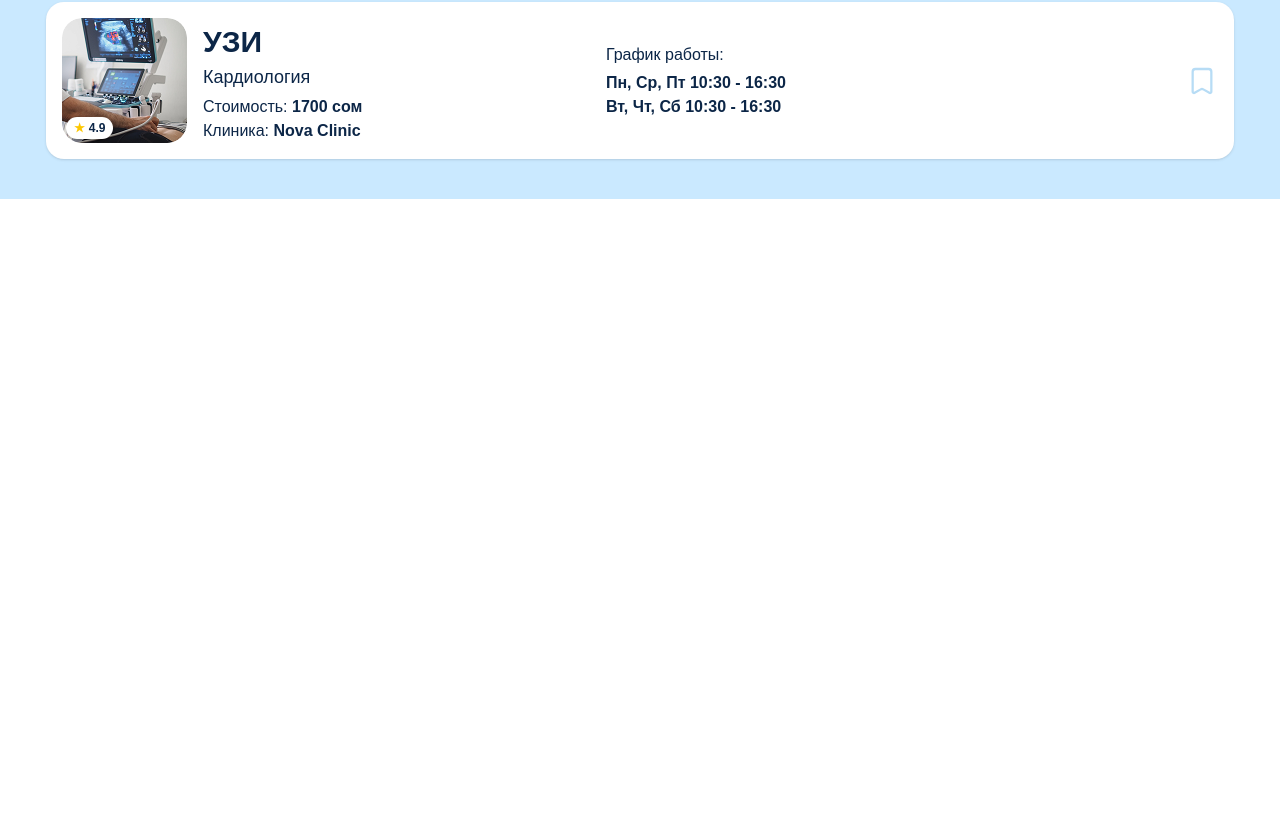
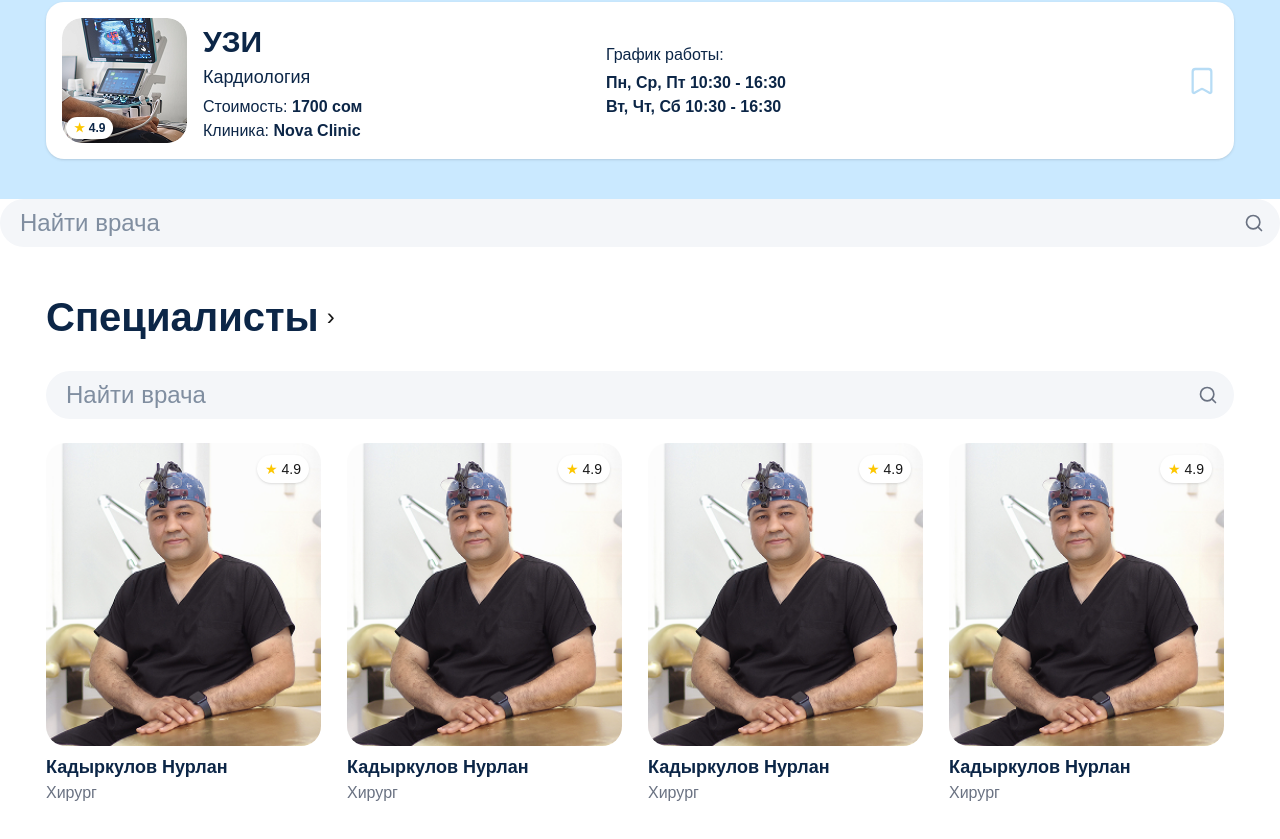
Before and after one commit to raimkulovbaiel1/imbir-next, a Next.js app: page /ClinicProfile in a window 1280 px wide. Shown: the part 1372-2211 px from the top of the page. Before the commit the page ends 1571 px from the top, so only its background shows below. Built offline with nearby package versions, Linux system fonts and the light colour scheme.

Commit message:
added to Specialists

```diff
--- a/src/app/ClinicProfile/page.tsx
+++ b/src/app/ClinicProfile/page.tsx
@@ -1,7 +1,12 @@
 import ClinicProfile from "@/widgets/ClinicProfile/ui/ClinicProfile";
 import ClinicServices from "@/widgets/ClinicServices/ui/ClinicServices";
+import Specialists from "@/widgets/Specialists/ui/Specialists";
+import Specialistssearch from "@/features/Specialists-search/ui/Specialists";
 
 export default function Home() {
   return <><ClinicProfile />
-    <ClinicServices /></>;
+    <ClinicServices />
+    <Specialistssearch/>
+    <Specialists/>
+    </>;
 }
--- /dev/null
+++ b/src/entities/Specialists/ui/Specialists.tsx
@@ -0,0 +1,34 @@
+import Image from "next/image";
+
+interface Props {
+  name: string;
+  job: string;
+  image: string;
+  rating: string;
+}
+
+export default function SpecialistCard({ name, job, image, rating }: Props) {
+  return (
+    <div className="w-full max-w-[220px]">
+
+      <div className="relative w-[275px] h-[303px] rounded-[20px] overflow-hidden">
+        <Image
+          src={image}
+          alt={name}
+          fill
+          className="object-cover"
+        />
+
+        <div className="absolute top-3 right-3 bg-white px-2 py-1 rounded-full flex items-center gap-1 text-sm shadow">
+          <span className="text-yellow-400">★</span>
+          <span>{rating}</span>
+        </div>
+      </div>
+
+      <div className="mt-2">
+        <p className="font-semibold text-[18px] text-[#0C2647]">{name}</p>
+        <p className="text-gray-500 text-[16px]">{job}</p>
+      </div>
+    </div>
+  );
+}
--- /dev/null
+++ b/src/features/Specialists-search/ui/Specialists.tsx
@@ -0,0 +1,17 @@
+"use client";
+
+import { Search } from "lucide-react";
+
+export default function Specialistssearch() {
+  return (
+    <div className="w-full relative">
+      <input
+        type="text"
+        placeholder="Найти врача"
+        className="w-full h-[48px] rounded-full bg-[#F4F6F9] text-[24px] pl-5 pr-12 outline-none text-[#0C2647]"
+      />
+
+      <Search className="absolute right-4 top-1/2 -translate-y-1/2 text-gray-500" size={20} />
+    </div>
+  );
+}
--- a/src/pages/ClinicProfile/ui/ClinicProfile.tsx
+++ b/src/pages/ClinicProfile/ui/ClinicProfile.tsx
@@ -1,5 +1,5 @@
 import ClinicProfile from "@/widgets/ClinicProfile/ui/ClinicProfile";
-import { ClinicServices } from "@/widgets/ClinicServices/ui/ClinicServices";
+import  ClinicServices  from "@/widgets/ClinicServices/ui/ClinicServices";
 
 export const ClinicProfilePage = () => {
   return (
--- /dev/null
+++ b/src/widgets/Specialists/index.tsx
@@ -0,0 +1 @@
+export {Specialists} from './ui/Specialists'
--- /dev/null
+++ b/src/widgets/Specialists/ui/Specialists.tsx
@@ -0,0 +1,73 @@
+"use client";
+
+import Specialists from "@/entities/Specialists/ui/Specialists";
+import Specialistssearch from "@/features/Specialists-search/ui/Specialists";
+import docter from "@/shared/assets/img/Specialists/imgs1.png"
+const doctors = [
+  {
+    id: 1,
+    name: "Кадыркулов Нурлан",
+    job: "Хирург",
+    image: docter,
+    rating: "4.9",
+  },
+  {
+    id: 2,
+    name: "Кадыркулов Нурлан",
+    job: "Хирург",
+     image: docter,
+    rating: "4.9",
+  },
+  {
+    id: 3,
+    name: "Кадыркулов Нурлан",
+    job: "Хирург",
+     image: docter,
+    rating: "4.9",
+  },
+  {
+    id: 4,
+    name: "Кадыркулов Нурлан",
+    job: "Хирург",
+     image: docter,
+    rating: "4.9",
+  },
+];
+
+export default function Specialist() {
+  return (
+    <section className="w-full py-10">
+      <div className="max-w-305 mx-auto px-4">
+
+        {/* TITLE */}
+        <div className="flex items-center gap-2 mb-6">
+          <h2 className="text-[28px] lg:text-[40px] font-bold text-[#0C2647]">
+            Специалисты
+          </h2>
+          <span className="text-2xl">›</span>
+        </div>
+
+        {/* SEARCH */}
+        <Specialistssearch/>
+
+        {/* LIST */}
+        <div className="
+          mt-6
+          flex gap-4 overflow-x-auto pb-2
+          lg:grid lg:grid-cols-4 lg:overflow-visible
+        ">
+          {doctors.map((doc) => (
+            <Specialists
+              key={doc.id}
+              name={doc.name}
+              job={doc.job}
+              image={doc.image}
+              rating={doc.rating}
+            />
+          ))}
+        </div>
+
+      </div>
+    </section>
+  );
+}
```
Also changed, not shown: src/shared/assets/img/Specialists/imgs1.png (added).
